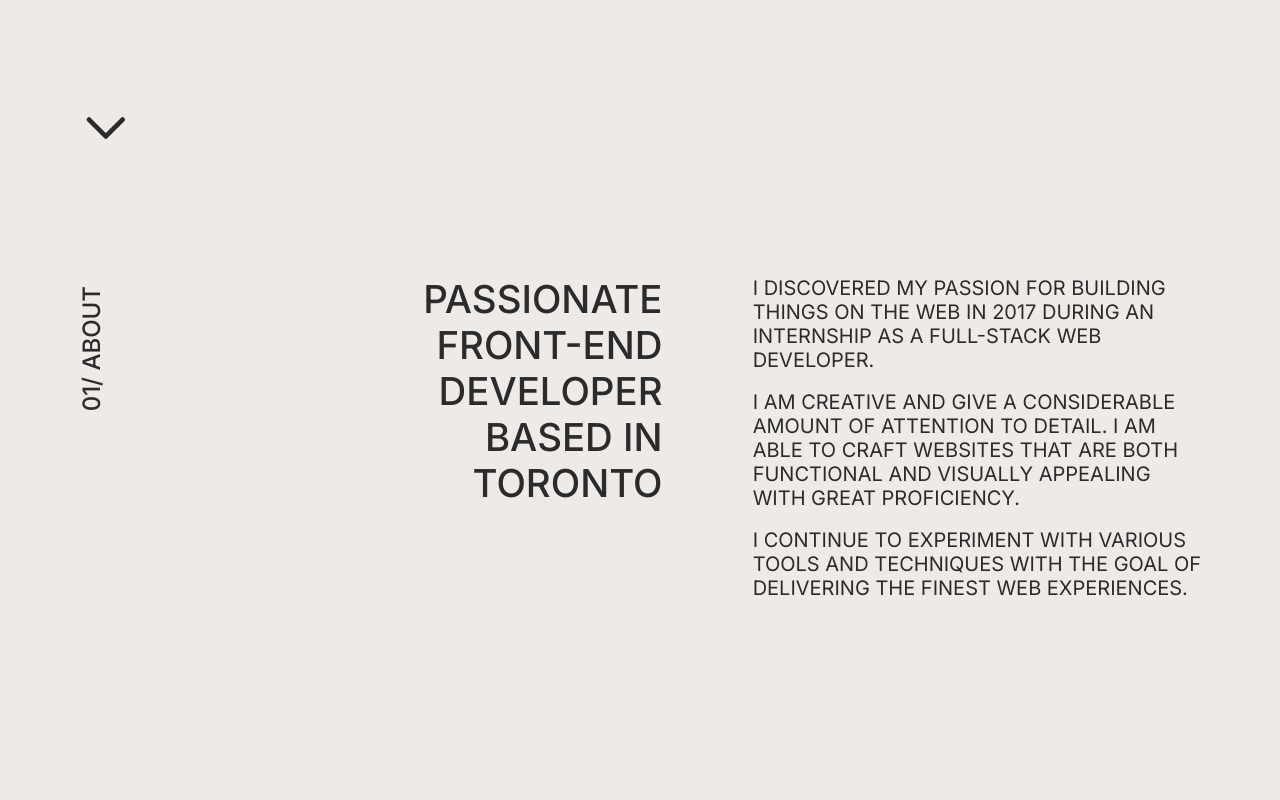
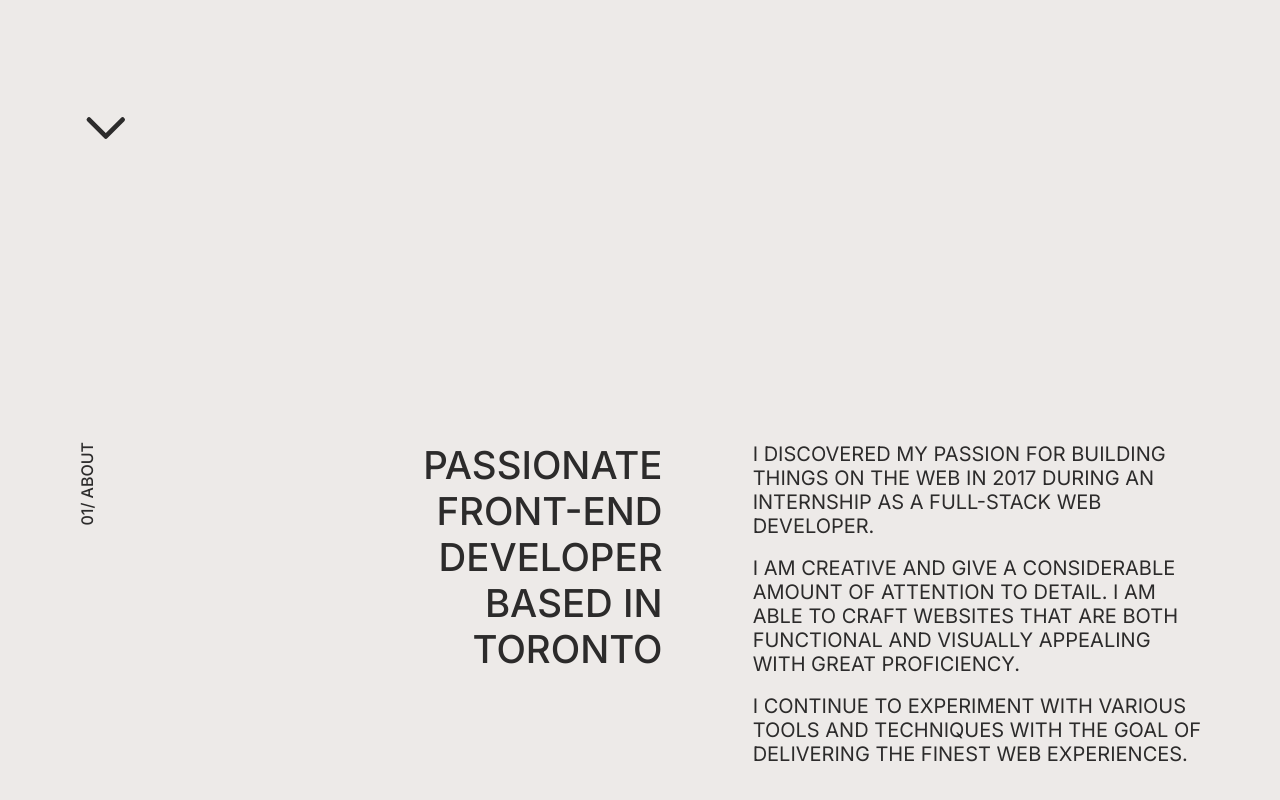
Before and after one commit to cjoak1028/portfolio-v1, a React (Create React App) app: page / in a window 1280 px wide. Shown: the part 614-1414 px from the top of the page. Before the commit the page ends 1314 px from the top, so only its background shows below. Built offline with nearby package versions, Linux system fonts and the light colour scheme.

Commit message:
Added rotate prop to section component

```diff
--- a/src/App.js
+++ b/src/App.js
@@ -10,7 +10,7 @@ function App() {
       <Header />
       <div className="padding-x">
         <Hero />
-        <Section title={"01/ about"}>
+        <Section title={"01/ about"} rotate={true}>
           <About />
         </Section>
       </div>
--- a/src/components/Hero/Hero.module.css
+++ b/src/components/Hero/Hero.module.css
@@ -1,7 +1,7 @@
 .hero {
     min-height: 100vh;
     text-transform: uppercase;
-    margin-bottom: clamp(5rem, 7vw, 10rem);
+    margin-bottom: clamp(10rem, 20vw, 30rem);
 }
 
 .hero-title h1 {
--- a/src/components/Layout/Section.js
+++ b/src/components/Layout/Section.js
@@ -3,7 +3,9 @@ import styles from "./Section.module.css";
 
 const Section = (props) => {
   return (
-    <div className={styles.section}>
+    <div
+      className={`${styles.section} ${props.rotate ? styles["rotate"] : ""}`}
+    >
       <div className={styles["container-1"]}>
         <h2 className={styles["section-title"]}>{`${props.title}`}</h2>
       </div>
--- a/src/components/Layout/Section.module.css
+++ b/src/components/Layout/Section.module.css
@@ -1,33 +1,28 @@
 .section {
-    margin-bottom: 10rem;
+    margin-bottom: clamp(10rem, 20vw, 30rem);
     display: flex;
     flex-direction: column;
 }
 
 .section-title {
     margin-bottom: 2rem;
-    font-size: clamp(1.8rem, 2vw, 2.4rem);
+    font-size: clamp(1.6rem, 1vw, 2rem);
     font-weight: var(--fw-medium);
 }
 
 @media only screen and (min-width: 43.75em) {
-    .section {
+    .rotate {
         flex-direction: row;
         justify-content: space-between;
     }
 
-    .section-title {
+    .rotate .section-title {
         transform: rotate(180deg);
         writing-mode: vertical-lr;
-        position: relative;
-        top: 1rem;
+        margin-bottom: 0;
     }
 
-    .container-2 {
+    .rotate .container-2 {
         width: 80%;
     }
-
-    .section-title {
-        margin-bottom: 0;
-    }
 }
```
